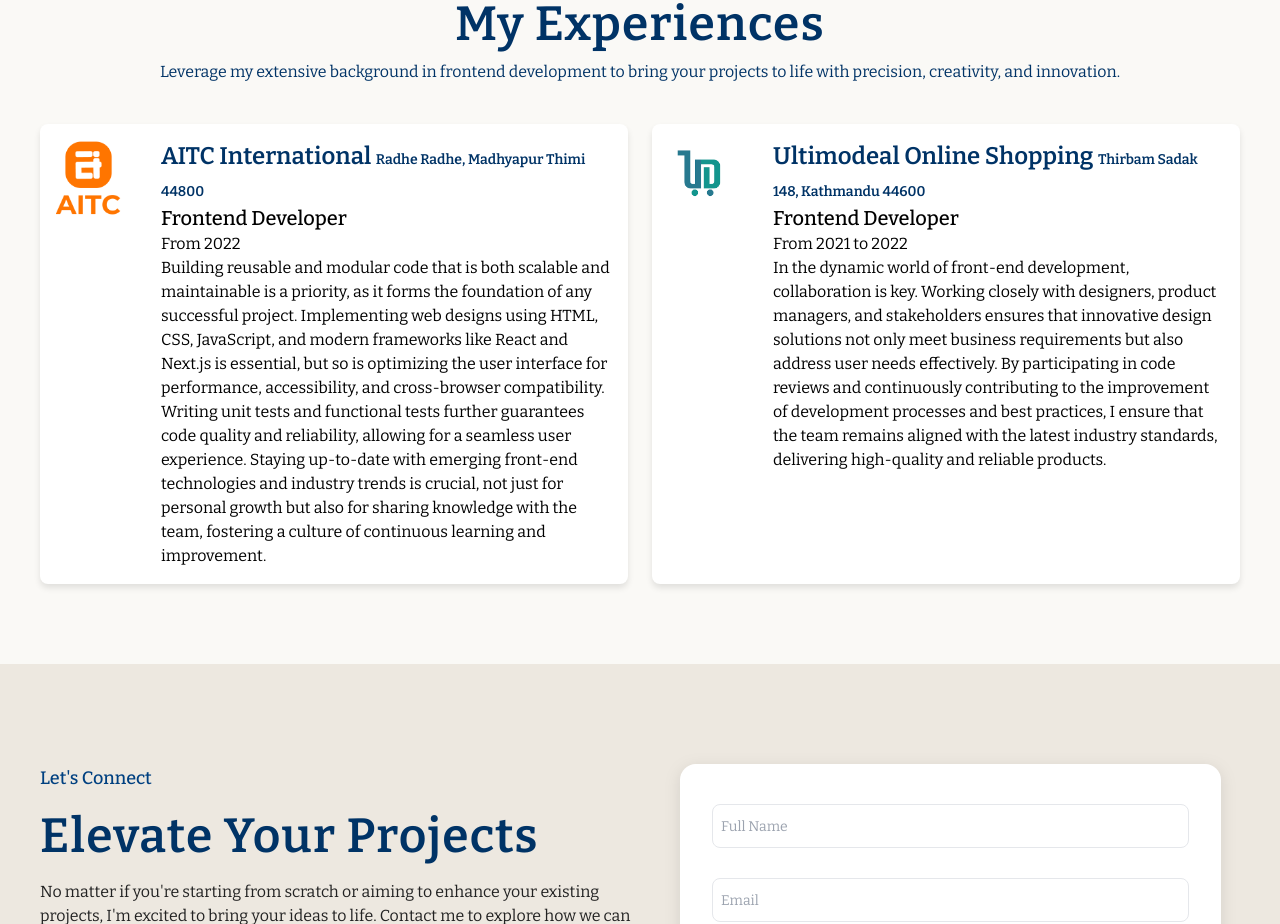
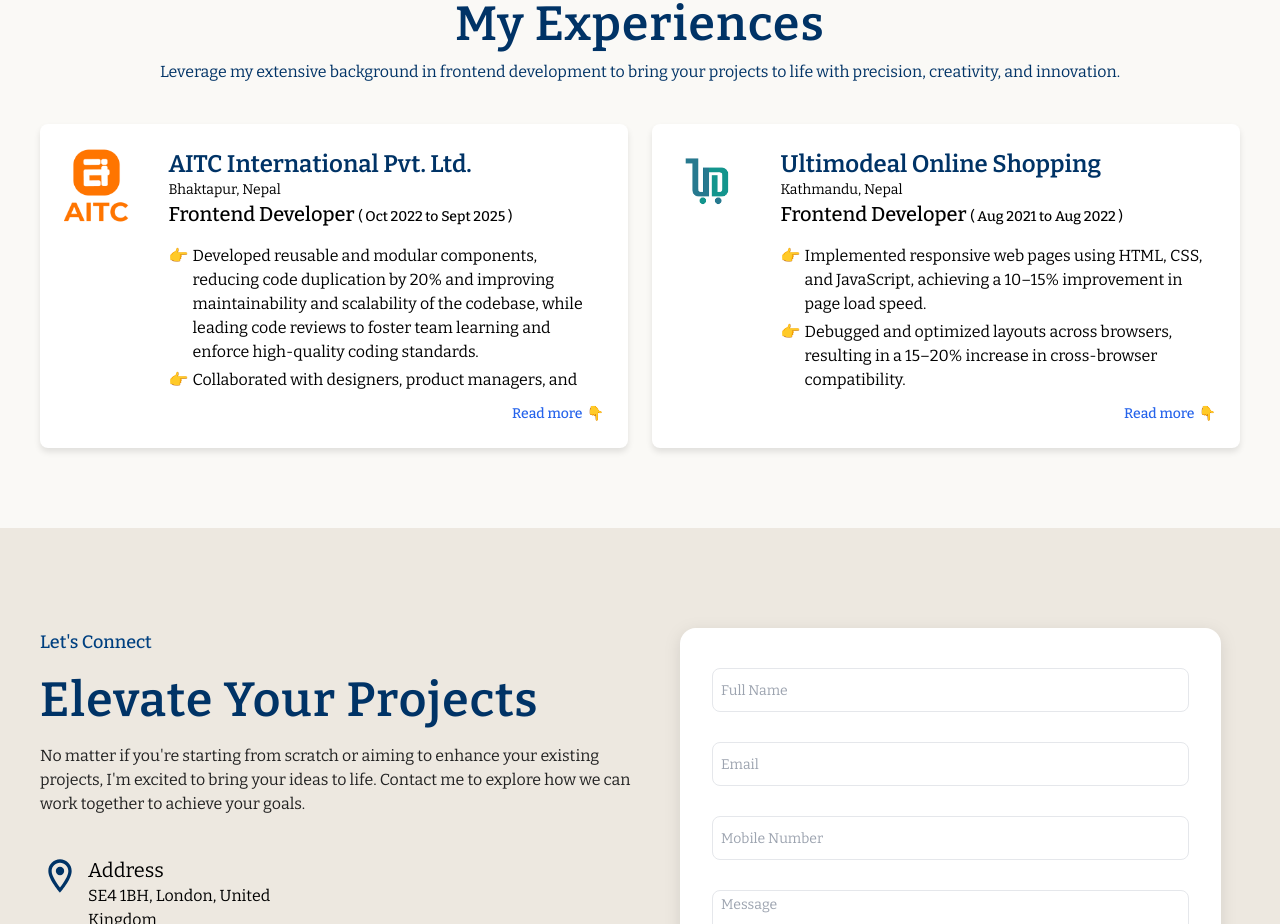
Before and after one commit to honeyman22/UpdatedPortfoliio, a Next.js app: page / in a window 1280 px wide. Shown: the part 2340-3264 px from the top of the page. Built offline with nearby package versions, Linux system fonts and the light colour scheme.

Commit message:
feat: education section updated

```diff
--- a/components/user/experiences/ExperienceCard.tsx
+++ b/components/user/experiences/ExperienceCard.tsx
@@ -1,5 +1,7 @@
+"use client";
+
 import Image from "next/image";
-import React from "react";
+import React, { useState } from "react";
 
 const ExperienceCard = ({
   item,
@@ -10,11 +12,13 @@ const ExperienceCard = ({
     subtitle: string;
     position: string;
     image: string;
-    description: string;
+    listItems: string[];
+    link: string;
   };
 }) => {
+  const [expanded, setExpanded] = useState(false);
   return (
-    <div className="experience-card  rounded-lg bg-white flex flex-col sm:flex-row sm:gap-10  p-4 shadow-custom ">
+    <div className="experience-card  rounded-lg bg-white flex flex-col sm:flex-row sm:gap-10  p-6 shadow-custom ">
       <div>
         <Image
           src={item?.image}
@@ -25,12 +29,47 @@ const ExperienceCard = ({
         />
       </div>
       <div className="description-wrapper w-full">
-        <h3 className="font-semibold text-lg sm:text-2xl text-[#003366]">
-          {item.company} <span className="text-sm">{item.address}</span>
-        </h3>
-        <h4 className="font-medium sm:text-xl">{item.position}</h4>
-        <h5 className="">{item?.subtitle}</h5>
-        <p className="text-sm sm:text-base">{item?.description}</p>
+        <a
+          target="_blank"
+          href={item.link}
+          className="font-semibold text-lg sm:text-2xl text-[#003366]"
+        >
+          {item.company}
+        </a>
+        <p className="text-sm">{item.address}</p>
+        <h4 className="font-medium sm:text-xl">
+          {item.position} <span className="text-sm">( {item.subtitle} )</span>{" "}
+        </h4>
+        <h5 className=""></h5>
+        <div
+          className={`mt-2 transition-all duration-300 ${
+            expanded ? "max-h-[1000px]" : "max-h-40 overflow-hidden"
+          }`}
+        >
+          <ul className="list-check list-inside mt-2 space-y-1">
+            {item?.listItems.map((listItem, index) => (
+              <li key={index} className="text-sm sm:text-base">
+                {listItem}
+              </li>
+            ))}
+          </ul>
+        </div>
+        {item.listItems.length > 3 && (
+          <button
+            onClick={() => setExpanded(!expanded)}
+            className="mt-2 text-sm font-medium text-blue-600 hover:underline float-right flex items-center gap-1"
+          >
+            {expanded ? (
+              <>
+                Read less <span>👆</span>
+              </>
+            ) : (
+              <>
+                Read more <span>👇</span>
+              </>
+            )}
+          </button>
+        )}
       </div>
     </div>
   );
--- a/components/user/experiences/ExperienceSection.tsx
+++ b/components/user/experiences/ExperienceSection.tsx
@@ -12,7 +12,9 @@ const ExperienceSection = () => {
       />
       <div className="grid lg:grid-cols-2 gap-6">
         {experiences.map((item) => (
-          <ExperienceCard key={item.id} item={item} />
+          <div key={item.id}>
+            <ExperienceCard item={item} />
+          </div>
         ))}
       </div>
     </section>
--- a/tailwind.config.ts
+++ b/tailwind.config.ts
@@ -1,5 +1,5 @@
 import type { Config } from "tailwindcss";
-
+const plugin = require("tailwindcss/plugin");
 const config: Config = {
   content: [
     "./pages/**/*.{js,ts,jsx,tsx,mdx}",
@@ -36,6 +36,7 @@ const config: Config = {
         scroll:
           "scroll var(--animation-duration, 40s) var(--animation-direction, forwards) linear infinite",
       },
+
       keyframes: {
         pop: {
           "0%, 100%": { transform: "scale(1.2)", opacity: "0.8" },
@@ -49,6 +50,24 @@ const config: Config = {
       },
     },
   },
-  plugins: [],
+  plugins: [
+    plugin(function ({ addUtilities }: { addUtilities: any }) {
+      addUtilities({
+        ".list-check": {
+          listStyle: "none",
+        },
+        ".list-check li": {
+          position: "relative",
+          paddingLeft: "1.5rem",
+        },
+        ".list-check li::before": {
+          content: '"👉"',
+          position: "absolute",
+          left: "0",
+          color: "green",
+        },
+      });
+    }),
+  ],
 };
 export default config;
--- a/utils/deleteable/education.ts
+++ b/utils/deleteable/education.ts
@@ -1,3 +1,6 @@
+import { link } from "fs";
+import { list } from "postcss";
+
 export const educations = [
   {
     id: 1,
@@ -27,22 +30,44 @@ export const educations = [
 export const experiences = [
   {
     id: 1,
-    company: "AITC International",
-    address: "Radhe Radhe, Madhyapur Thimi 44800",
-    subtitle: "From 2022 ",
+    company: "AITC International Pvt. Ltd.",
+    link: "https://aitc.ai/",
+    address: "Bhaktapur, Nepal",
+    subtitle: "Oct 2022 to Sept 2025 ",
     position: "Frontend Developer",
-    description:
-      "Building reusable and modular code that is both scalable and maintainable is a priority, as it forms the foundation of any successful project. Implementing web designs using HTML, CSS, JavaScript, and modern frameworks like React and Next.js is essential, but so is optimizing the user interface for performance, accessibility, and cross-browser compatibility. Writing unit tests and functional tests further guarantees code quality and reliability, allowing for a seamless user experience. Staying up-to-date with emerging front-end technologies and industry trends is crucial, not just for personal growth but also for sharing knowledge with the team, fostering a culture of continuous learning and improvement.",
     image: "/exprience/aitc.png",
+    listItems: [
+      "Developed reusable and modular components, reducing code duplication by 20% and improving maintainability and scalability of the codebase, while leading code reviews to foster team learning and enforce high-quality coding standards.",
+
+      "Collaborated with designers, product managers, and stakeholders to deliver user-focused web interfaces, launching 75+ production features, resulting in a 15 to 20% increase in user engagement.",
+
+      "Optimized UI performance using HTML, CSS, JavaScript, React, and Next.js, achieving a 15% improvement in page load times and smoother interactions across devices and browsers.",
+
+      "Implemented accessibility best practices (WCAG 2.1) to ensure inclusive user experiences, improving accessibility compliance across all web pages by ~90%.",
+
+      "Enhanced usability by conducting usability testing and incorporating feedback, contributing to a 10 to 15% increase in user satisfaction metrics.",
+
+      "Monitored and adopted emerging frontend technologies and performance best practices, sharing insights with the team to continuously improve product quality.",
+    ],
   },
   {
     id: 2,
     company: "Ultimodeal Online Shopping",
-    address: "Thirbam Sadak 148, Kathmandu 44600",
-    subtitle: "From 2021 to 2022",
+    address: "Kathmandu, Nepal",
+    subtitle: "Aug 2021 to Aug 2022",
     position: "Frontend Developer",
-    description:
-      "In the dynamic world of front-end development, collaboration is key. Working closely with designers, product managers, and stakeholders ensures that innovative design solutions not only meet business requirements but also address user needs effectively. By participating in code reviews and continuously contributing to the improvement of development processes and best practices, I ensure that the team remains aligned with the latest industry standards, delivering high-quality and reliable products.",
+    link: "https://ultimodeal.com/",
     image: "/exprience/ultimodeal.png",
+    listItems: [
+      "Implemented responsive web pages using HTML, CSS, and JavaScript, achieving a 10–15% improvement in page load speed.",
+
+      "Debugged and optimized layouts across browsers, resulting in a 15–20% increase in cross-browser compatibility.",
+
+      "Collaborated with the team using Git for version control, streamlining workflow and reducing merge conflicts by ~25%.",
+
+      "Translated design concepts into fully functional web interfaces, strengthening frontend development skills and understanding of UI/UX principles.",
+
+      "Gained hands-on experience with component-based architecture and modern frontend workflows, laying a solid foundation for future projects.",
+    ],
   },
 ];
```
